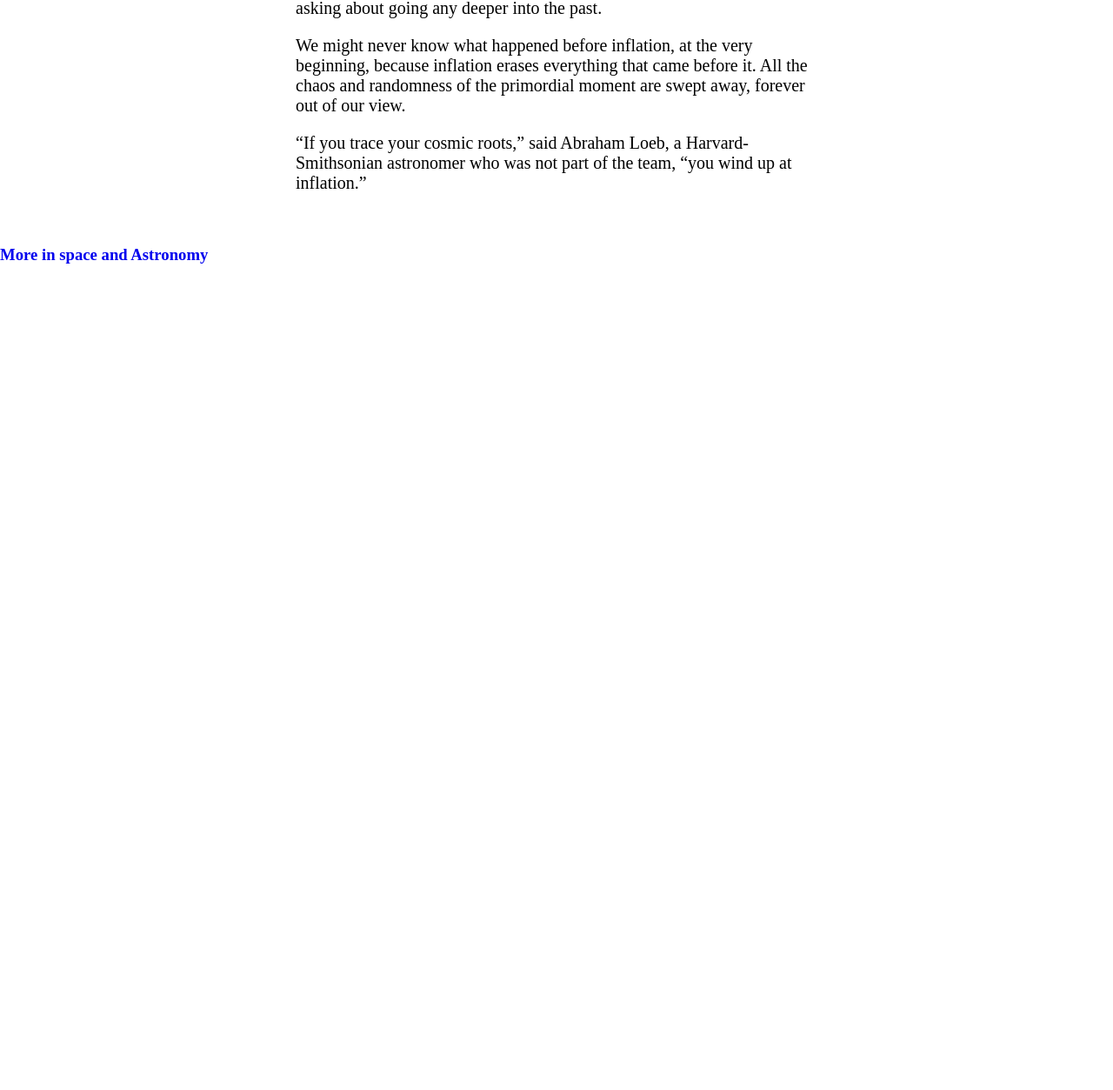
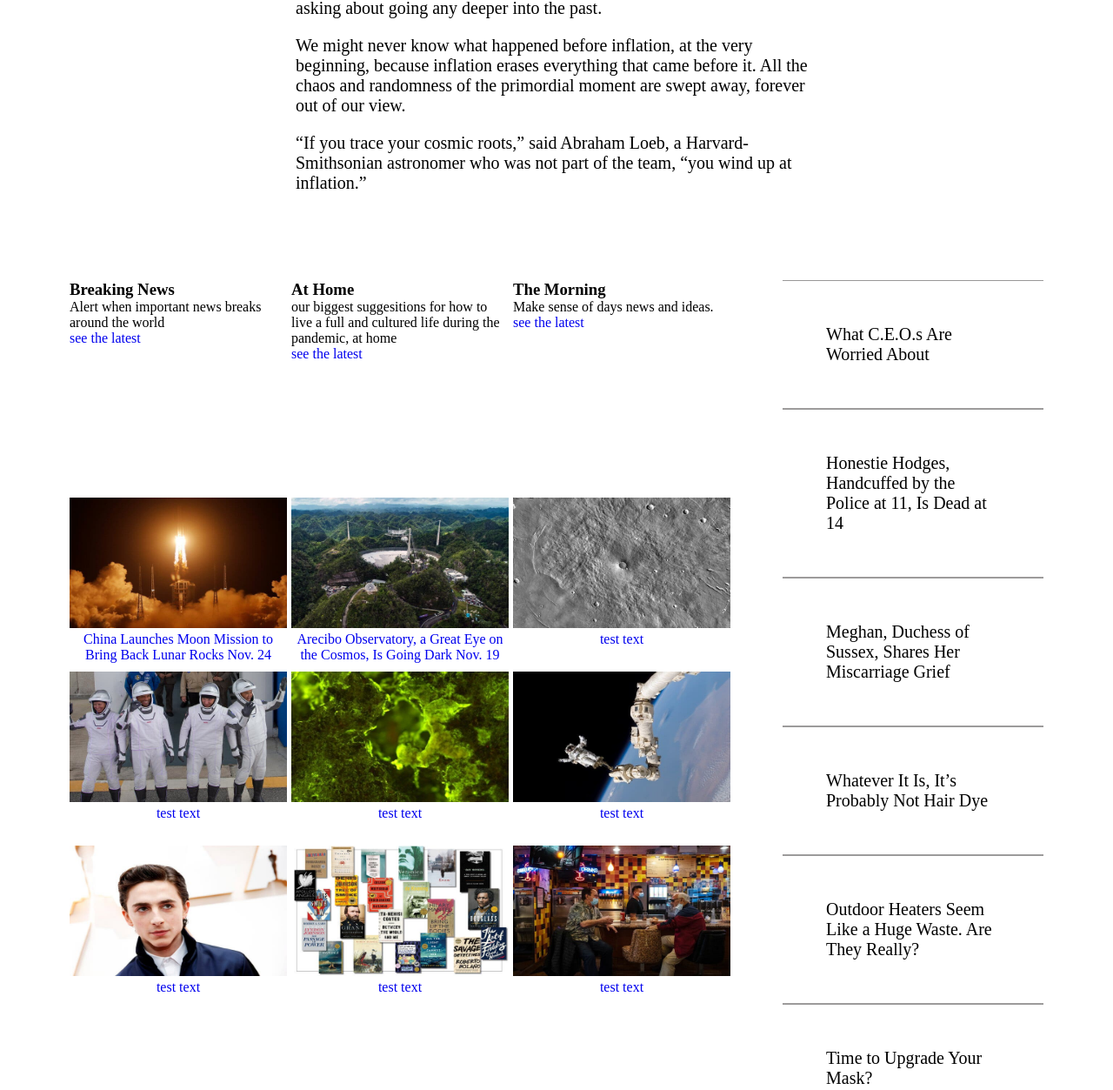
Before and after one commit to ammarkandel/Positioning-and-Floating-Elements-Project-, a plain HTML site: page index.html in a window 1280 px wide. Shown: the part 7543-8796 px from the top of the page at 87% size. Before the commit the page ends 7847 px from the top, so only its background shows below. Drawn offline with Linux system fonts and the light colour scheme; a web font is replaced by a local one.

Commit message:
add suggested and most popular section

```diff
--- a/index.html
+++ b/index.html
@@ -158,51 +158,101 @@
  </section>
 
 <section class="suggested">
-  <h3><a href="#">More in space and Astronomy</a></h3>
-
-  <div class="astronomy">
-    <div class = "main-d">
-
+  <div class="new-letters">
+    <div class="main-card-suggest">
+      <div class="letters-card-suggest">
+        <h3>Breaking News</h3>
+         <p>Alert when important news breaks around the world</p>
+         <a href="#">see the latest</a>
       </div>
-    <div class = "main-d"></div>
-    <div class = "main-d"></div>
-
-
-
-
-
-<!-- <div class="astronomy-card">
-  <a href="#"><img src="images/card1.jpg" alt="Card1"></a>
-  <p><a href="#">China Launches Moon Mission to Bring Back Lunar Rocks</a>
-    </p>
+      <div class="letters-card-suggest">
+        <h3>At Home</h3>
+        <p>our biggest suggesitions for how to live a full and cultured life during the pandemic, at home</p>
+        <a href="#">see the latest</a>
      </div>
-
-<div class="astronomy-card"><a href="#"><img src="images/card2.jpg" alt="card2"></a>
-   <p><a href="#">Arecibo Observatory, a Great Eye on the Cosmos, Is Going Dark</a></p>
+     <div class="letters-card-suggest">
+       <h3>The Morning</h3>
+      <p>Make sense of days news and ideas.</p>
+      <a href="#">see the latest</a>
    </div>
-<div class="astronomy-card"><a href="#"><img src="images/card3.jpg" alt="Card3"></a></div>
-<div class="astronomy-card">
-  <a href="#"><img src="images/card1.jpg" alt="Card1"></a>
-  <p><a href="#">China Launches Moon Mission to Bring Back Lunar Rocks</a>
-    </p>
     </div>
-<div class="astronomy-card"><a href="#"><img src="images/card2.jpg" alt="card2"></a>
-   <p><a href="#">Arecibo Observatory, a Great Eye on the Cosmos, Is Going Dark</a></p>
+    <div class="main-card">
+      <div class="letters-card">
+         <img height="150" width="250px" src="./images/card1.jpg" alt="card1">
+         <a href="#">China Launches Moon Mission to Bring Back Lunar Rocks
+          Nov. 24</a>
       </div>
-<div class="astronomy-card"><a href="#"><img src="images/card3.jpg" alt="Card3"></a></div>
-<div class="astronomy-card">
-  <a href="#"><img src="images/card1.jpg" alt="Card1"></a>
-  <p><a href="#">China Launches Moon Mission to Bring Back Lunar Rocks</a>
-    </p>
+      <div class="letters-card">
+        <img height="150" width="250px" src="./images/card2.jpg" alt="card1">
+        <a href="#">Arecibo Observatory, a Great Eye on the Cosmos, Is Going Dark
+          Nov. 19</a>
      </div>
-<div class="astronomy-card"><a href="#"><img src="images/card2.jpg" alt="card2"></a>
-   <p><a href="#">Arecibo Observatory, a Great Eye on the Cosmos, Is Going Dark</a></p>
+     <div class="letters-card">
+      <img height="150" width="250px" src="./images/card3.jpg" alt="card1">
+      <a href="#">test text</a>
    </div>
-<div class="astronomy-card"><a href="#"><img src="images/card3.jpg" alt="Card3"></a></div> -->
+    </div>
+    <div class="main-card">
+      <div class="letters-card">
+         <img height="150" width="250px" src="./images/card4.jpg" alt="card1">
+         <a href="#">test text</a>
+      </div>
+      <div class="letters-card">
+        <img height="150" width="250px" src="./images/card5.jpg" alt="card1">
+        <a href="#">test text</a>
+     </div>
+     <div class="letters-card">
+      <img height="150" width="250px" src="./images/card6.jpg" alt="card1">
+      <a href="#">test text</a>
+   </div>
+    </div>
+    <div class="main-card">
+      <div class="letters-card">
+         <img height="150" width="250px" src="./images/card7.jpg" alt="card1">
+         <a href="#">test text</a>
+      </div>
+      <div class="letters-card">
+        <img height="150" width="250px" src="./images/card8.jpg" alt="card1">
+        <a href="#">test text</a>
+     </div>
+     <div class="letters-card">
+      <img height="150" width="250px" src="./images/card9.jpg" alt="card1">
+      <a href="#">test text</a>
+   </div>
+    </div>
 
   </div>
   <div class="most-popular">
-
+    <div>
+      <a href="#">What C.E.O.s Are Worried About</a>
+    </div>
+    <div>
+      <a href="#">Honestie Hodges, Handcuffed by the Police at 11, Is Dead at 14</a>
+    </div>
+    <div>
+      <a href="#">Meghan, Duchess of Sussex, Shares Her Miscarriage Grief</a>
+    </div>
+    <div>
+      <a href="#">Whatever It Is, It’s Probably Not Hair Dye</a>
+    </div>
+    <div>
+      <a href="#">Outdoor Heaters Seem Like a Huge Waste. Are They Really?</a>
+    </div>
+    <div>
+      <a href="#">Time to Upgrade Your Mask?</a>
+    </div>
+    <div>
+      <a href="#">As Their D.C. Days Dwindle, Ivanka and Jared Look for a New Beginning</a>
+    </div>
+    <div>
+      <a href="#">Jimmy Kimmel Rags on Trump for His Randy Quaid Retweets</a>
+    </div>
+    <div>
+      <a href="#">Ditching the Turkey: Thanksgiving Memories (and Misadventures) of Reporters Abroad</a>
+    </div>
+    <div>
+      <a href="#">Fox News Reaches Settlement With Parents of Seth Rich</a>
+    </div>
   </div>
 </section>
 </body>
--- a/styles.css
+++ b/styles.css
@@ -152,3 +152,74 @@ aside {
   width: 350px;
   margin-right: 10px;
 }
+
+.suggested {
+  height: 700px;
+  display: flex;
+  margin: 80px;
+}
+
+.suggested .new-letters {
+  width: 800px;
+  display: flex;
+  flex-direction: column;
+}
+
+.suggested .new-letters .main-card,
+.suggested .new-letters .main-card-suggest {
+  display: flex;
+  justify-content: space-between;
+}
+
+.suggested .new-letters .main-card-suggest .letters-card-suggest {
+  height: 200px;
+  width: 250px;
+  margin-bottom: 50px;
+  border-radius: 0.5%;
+}
+
+.suggested .new-letters .main-card-suggest .letters-card-suggest:hover {
+  box-shadow: rgba(0, 0, 0, 0.2) 2px 2px 2px 2px;
+}
+
+.suggested .new-letters .main-card .letters-card {
+  height: 200px;
+  width: 250px;
+}
+
+.suggested .new-letters .main-card .letters-card a {
+  display: block;
+  text-align: center;
+}
+
+.suggested .new-letters .main-card .letters-card-suggest a {
+  display: block;
+  text-align: center;
+  text-decoration: none;
+  color: black;
+}
+
+.suggested .most-popular {
+  display: flex;
+  flex-direction: column;
+  align-items: center;
+  margin-left: 60px;
+}
+
+.suggested .most-popular div {
+  height: 200px;
+  width: 300px;
+  padding: 50px;
+  border-top: 0.5px rgb(153, 152, 152) solid;
+  border-bottom: 0.5px rgb(160, 158, 158) solid;
+}
+
+.suggested .most-popular div a {
+  text-decoration: none;
+  color: black;
+  font-size: 20px;
+}
+
+.suggested .most-popular div a:hover {
+  color: rgb(99, 97, 97);
+}
```
Lines whose indentation alone changed are shown as unchanged.
